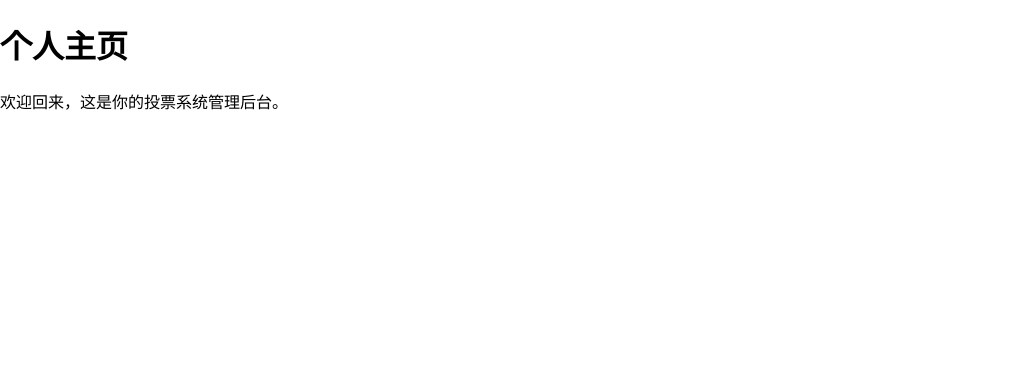
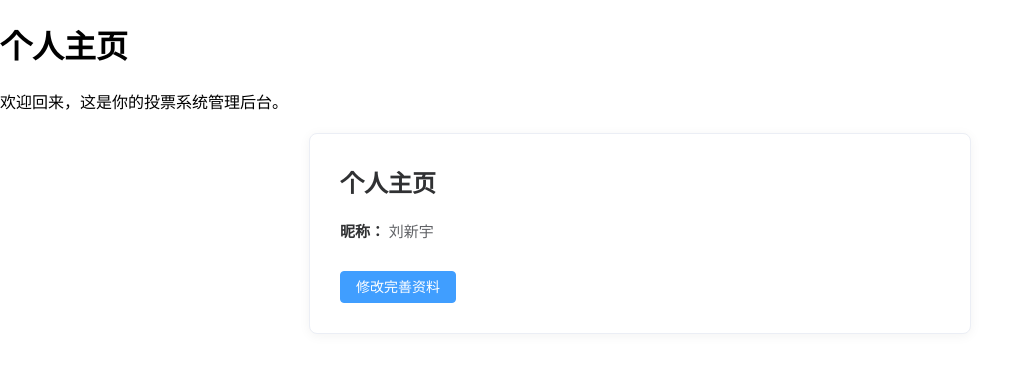
Before and after one commit to Jade799/-, a Vue app: page /profile in a window 1280 px wide. Shown: the top 372 px of the page, without its empty margins (0-1034 px from the left). Built offline with nearby package versions, Linux system fonts and the light colour scheme.

Commit message:
新增：企业认证面板组件及个人主页入口

```diff
--- a/src/views/Profile.vue
+++ b/src/views/Profile.vue
@@ -2,5 +2,13 @@
   <div class="profile-container">
     <h1>个人主页</h1>
     <p>欢迎回来，这是你的投票系统管理后台。</p>
-    </div>
+
+    <EnterprisePanel />
+
+  </div>
 </template>
+
+<script setup>
+// 告诉当前页面，去哪里找到我们的组件代码
+import EnterprisePanel from '../components/EnterprisePanel.vue'
+</script>
```
